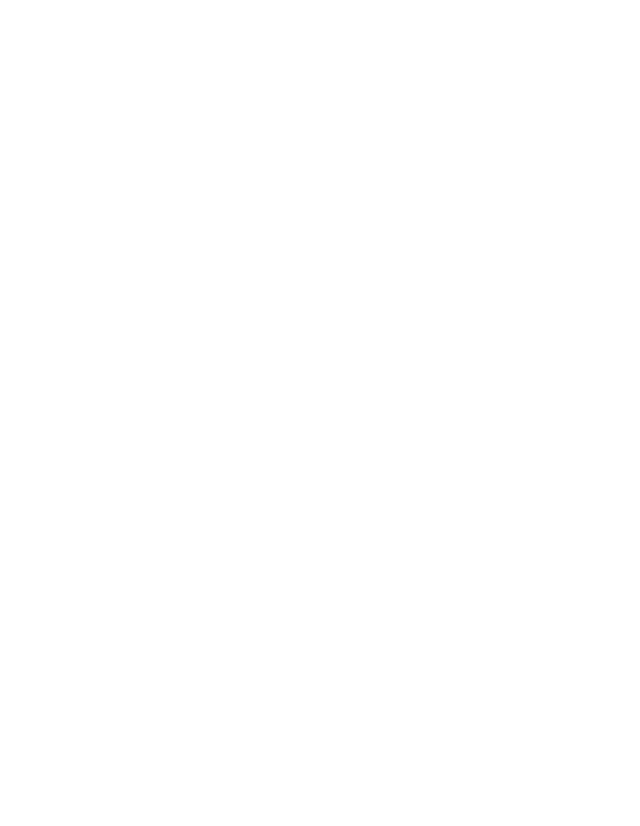
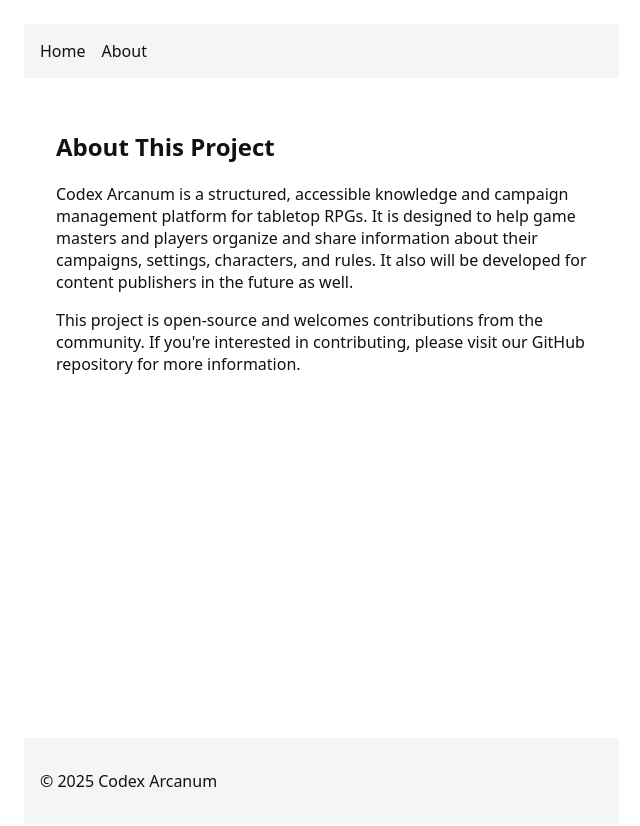
Before and after one commit to colabottles/codex-arcanum, a Nuxt app: page /about in a window 1280 px wide. Shown: the top 826 px of the page, without its empty margins (0-640 px from the left). Before the commit the page ends 800 px from the top, so only its background shows below. Built offline with nearby package versions, Linux system fonts and the light colour scheme.

Commit message:
feat:define root app shell and head metadata

```diff
--- a/app/app.vue
+++ b/app/app.vue
@@ -1,3 +1,18 @@
 <template>
+  <NuxtLayout>
+    <NuxtPage />
+  </NuxtLayout>
+</template>
 
-</template>
+<script setup lang="ts">
+  useHead({
+    titleTemplate: (title) => (title ? `${title} - Codex Arcanum` : 'Codex Arcanum'),
+    meta: [
+      {
+        name: 'description',
+        content:
+          'Codex Arcanum is a multi-tenant documentation and campaign management platform for tabletop RPGs.',
+      }
+    ]
+  })
+</script>
```
